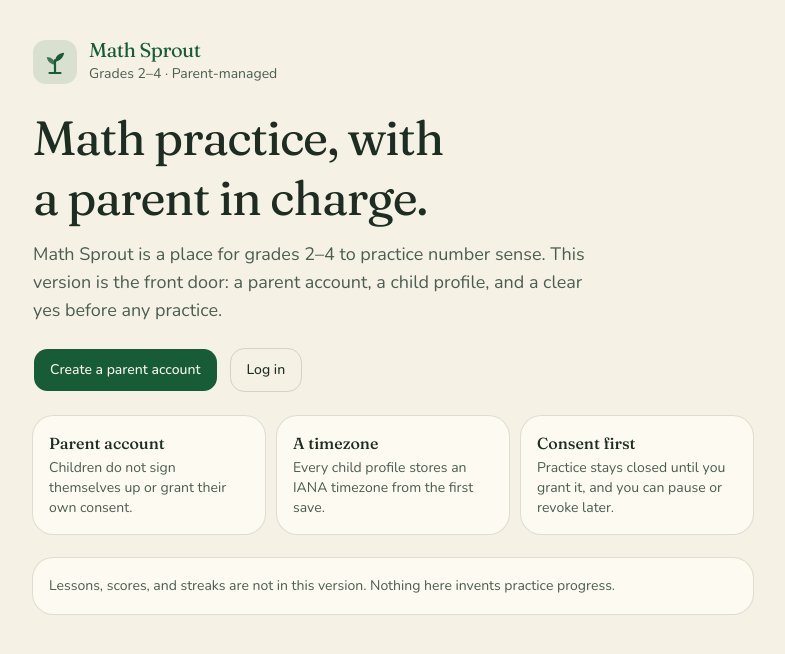
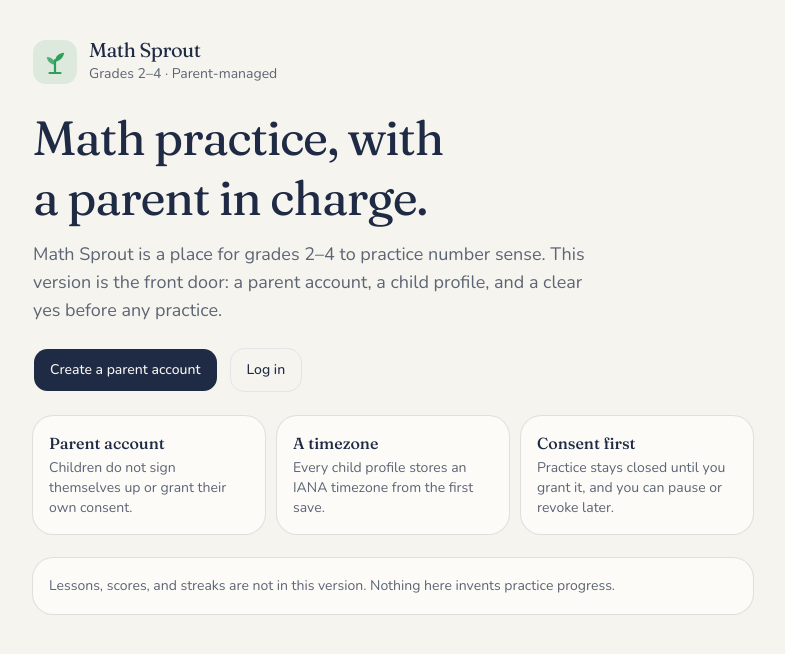
Before and after one commit to Samarths01/Math-Sprout, a Next.js app: page / in a window 1280 px wide. Shown: the top 654 px of the page, without its empty margins (247-1032 px from the left). Built offline with nearby package versions, Linux system fonts and the light colour scheme; no server answers.

Commit message:
Use one palette for child progress and verdict colors.
Flame, XP, pieces, Correct, Not yet, and difficulty steps read shared tokens. Primary buttons are ink, and green stays on the Correct verdict and the logo mark.

Co-authored-by: Samarths01 <Samarths01@users.noreply.github.com>

```diff
--- a/app/child/[id]/page.tsx
+++ b/app/child/[id]/page.tsx
@@ -44,6 +44,7 @@ export default async function ChildHomePage({
           glance={companion.glance}
           started={companion.streak.lastQualifyingDay !== null}
           sourceEventId={companion.streak.sourceEventId}
+          heat={companion.streak.state}
         />
       </main>
     </Shell>
--- a/app/globals.css
+++ b/app/globals.css
@@ -4,38 +4,52 @@
 @custom-variant dark (&:is(.dark *));
 
 :root {
-  --background: oklch(0.96 0.018 95);
-  --foreground: oklch(0.28 0.03 155);
-  --card: oklch(0.985 0.012 95);
-  --card-foreground: oklch(0.28 0.03 155);
-  --popover: oklch(0.985 0.012 95);
-  --popover-foreground: oklch(0.28 0.03 155);
-  --primary: oklch(0.42 0.09 155);
-  --primary-foreground: oklch(0.98 0.01 95);
-  --secondary: oklch(0.92 0.04 145);
-  --secondary-foreground: oklch(0.32 0.06 155);
-  --muted: oklch(0.93 0.015 95);
-  --muted-foreground: oklch(0.46 0.03 155);
-  --accent: oklch(0.9 0.045 145);
-  --accent-foreground: oklch(0.3 0.05 155);
-  --destructive: oklch(0.52 0.14 35);
-  --border: oklch(0.86 0.02 95);
-  --input: oklch(0.86 0.02 95);
-  --ring: oklch(0.55 0.08 155);
-  --chart-1: oklch(0.87 0 0);
-  --chart-2: oklch(0.556 0 0);
-  --chart-3: oklch(0.439 0 0);
-  --chart-4: oklch(0.371 0 0);
-  --chart-5: oklch(0.269 0 0);
+  --background: #f6f4ef;
+  --foreground: #1f2a44;
+  --card: #fcfbf8;
+  --card-foreground: #1f2a44;
+  --popover: #fcfbf8;
+  --popover-foreground: #1f2a44;
+  --primary: #1f2a44;
+  --primary-foreground: #f7f6f3;
+  --secondary: #eef0f4;
+  --secondary-foreground: #1f2a44;
+  --muted: #f0f1f4;
+  --muted-foreground: #5c6574;
+  --accent: #e7e9ee;
+  --accent-foreground: #1f2a44;
+  --destructive: #4a7fc1;
+  --border: #e2e4ea;
+  --input: #e2e4ea;
+  --ring: #1f2a44;
+  --chart-1: #e4e7ec;
+  --chart-2: #c5cad3;
+  --chart-3: #9aa3b2;
+  --chart-4: #6b7382;
+  --chart-5: #3e4654;
   --radius: 0.9rem;
-  --sidebar: oklch(0.985 0.012 95);
-  --sidebar-foreground: oklch(0.28 0.03 155);
-  --sidebar-primary: oklch(0.42 0.09 155);
-  --sidebar-primary-foreground: oklch(0.98 0.01 95);
-  --sidebar-accent: oklch(0.9 0.045 145);
-  --sidebar-accent-foreground: oklch(0.3 0.05 155);
-  --sidebar-border: oklch(0.86 0.02 95);
-  --sidebar-ring: oklch(0.55 0.08 155);
+  --sidebar: #fcfbf8;
+  --sidebar-foreground: #1f2a44;
+  --sidebar-primary: #1f2a44;
+  --sidebar-primary-foreground: #f7f6f3;
+  --sidebar-accent: #e7e9ee;
+  --sidebar-accent-foreground: #1f2a44;
+  --sidebar-border: #e2e4ea;
+  --sidebar-ring: #1f2a44;
+  --flame-hot: #e4572e;
+  --flame-warm: #f29e4c;
+  --flame-ember: #b5651d;
+  --flame-resting: #9aa0a6;
+  --xp: #e8b923;
+  --piece: #7c5cbf;
+  --verdict-correct: #2e9e5b;
+  --verdict-miss: #4a7fc1;
+  --logo: #2e9e5b;
+  --step-1: #e4e7ec;
+  --step-2: #c5cad3;
+  --step-3: #9aa3b2;
+  --step-4: #6b7382;
+  --step-5: #3e4654;
 }
 
 @theme inline {
@@ -70,6 +84,20 @@
   --color-sidebar-accent-foreground: var(--sidebar-accent-foreground);
   --color-sidebar-border: var(--sidebar-border);
   --color-sidebar-ring: var(--sidebar-ring);
+  --color-flame-hot: var(--flame-hot);
+  --color-flame-warm: var(--flame-warm);
+  --color-flame-ember: var(--flame-ember);
+  --color-flame-resting: var(--flame-resting);
+  --color-xp: var(--xp);
+  --color-piece: var(--piece);
+  --color-verdict-correct: var(--verdict-correct);
+  --color-verdict-miss: var(--verdict-miss);
+  --color-logo: var(--logo);
+  --color-step-1: var(--step-1);
+  --color-step-2: var(--step-2);
+  --color-step-3: var(--step-3);
+  --color-step-4: var(--step-4);
+  --color-step-5: var(--step-5);
   --font-sans: var(--font-nunito), ui-sans-serif, system-ui, sans-serif;
   --font-mono: ui-monospace, SFMono-Regular, Menlo, Monaco, Consolas, monospace;
   --font-heading: var(--font-fraunces), ui-serif, Georgia, serif;
@@ -94,7 +122,7 @@
 
 @keyframes fuel-strip-pulse {
   0% {
-    box-shadow: 0 0 0 0 color-mix(in oklch, var(--primary) 45%, transparent);
+    box-shadow: 0 0 0 0 color-mix(in srgb, var(--primary) 35%, transparent);
   }
   100% {
     box-shadow: 0 0 0 0 transparent;
--- a/components/app-header.tsx
+++ b/components/app-header.tsx
@@ -11,8 +11,8 @@ export function AppHeader({
 }) {
   return (
     <header className="flex items-center justify-between gap-3">
-      <Link href="/" className="flex items-center gap-3 text-primary">
-        <SproutMark className="size-11 shrink-0" />
+      <Link href="/" className="flex items-center gap-3 text-foreground">
+        <SproutMark className="size-11 shrink-0 text-logo" />
         <span>
           <span className="block font-heading text-xl leading-none tracking-tight">
             Math Sprout
--- a/components/build-goal-panel.tsx
+++ b/components/build-goal-panel.tsx
@@ -48,7 +48,7 @@ export function BuildGoalPanel({ build }: { build: BuildGoalProjection }) {
               data-event-id={piece?.eventId ?? ""}
               className={
                 piece
-                  ? "rounded-lg bg-secondary px-3 py-2 text-sm"
+                  ? "rounded-lg bg-piece/15 px-3 py-2 text-sm text-piece"
                   : "rounded-lg border border-dashed border-border px-3 py-2 text-sm text-muted-foreground"
               }
             >
--- a/components/mint-toast.tsx
+++ b/components/mint-toast.tsx
@@ -38,7 +38,7 @@ export function MintToast({
         role="status"
         className={
           plan.xp === "full"
-            ? "text-sm font-medium leading-6 text-primary"
+            ? "text-sm font-medium leading-6 text-foreground"
             : plan.xp === "quietXp"
               ? "text-sm font-medium leading-6 text-foreground"
               : "text-sm leading-6 text-muted-foreground"
--- a/components/practice-session.tsx
+++ b/components/practice-session.tsx
@@ -18,6 +18,7 @@ import {
 import { markFuelPulse } from "@/lib/fuel-motion";
 import { showResumeCelebration } from "@/lib/pause-hold";
 import { postPauseHoldUntilVisible } from "@/lib/pause-hold-receipt";
+import { stepClass } from "@/lib/palette";
 import { Button } from "@/components/ui/button";
 import {
   Card,
@@ -482,8 +483,15 @@ export function PracticeSession({
       ) : (
       <Card>
         <CardHeader>
-          <CardDescription>
-            Grade {item.grade} · {item.pack === "fractions" ? "Fractions" : "Operations"}
+          <CardDescription className="flex items-center gap-2">
+            <span
+              data-testid="difficulty-badge"
+              data-grade={item.grade}
+              className={`inline-flex w-fit items-center rounded-md px-2 py-0.5 text-xs font-medium ${stepClass(item.grade)}`}
+            >
+              Grade {item.grade}
+            </span>
+            <span>{item.pack === "fractions" ? "Fractions" : "Operations"}</span>
           </CardDescription>
           <CardTitle
             data-testid="practice-prompt"
--- a/components/verdict-strip.tsx
+++ b/components/verdict-strip.tsx
@@ -2,7 +2,7 @@ import { Check } from "lucide-react";
 
 /**
  * Right/wrong under the stem, before the beats.
- * Correct is a mint wash with a check. A miss is amber–coral, not alarm red.
+ * Correct is the only green. A miss is calm blue.
  */
 export function VerdictStrip({ correct }: { correct: boolean }) {
   return (
@@ -12,8 +12,8 @@ export function VerdictStrip({ correct }: { correct: boolean }) {
       role="status"
       className={
         correct
-          ? "inline-flex w-fit items-center gap-2 rounded-lg bg-secondary px-3 py-2 font-sans text-[1.2rem] font-bold leading-tight text-primary"
-          : "inline-flex w-fit items-center gap-2 rounded-lg bg-[oklch(0.94_0.045_55)] px-3 py-2 font-sans text-[1.2rem] font-bold leading-tight text-[oklch(0.40_0.08_45)]"
+          ? "inline-flex w-fit items-center gap-2 rounded-lg bg-verdict-correct/15 px-3 py-2 font-sans text-[1.2rem] font-bold leading-tight text-verdict-correct"
+          : "inline-flex w-fit items-center gap-2 rounded-lg bg-verdict-miss/15 px-3 py-2 font-sans text-[1.2rem] font-bold leading-tight text-verdict-miss"
       }
     >
       {correct ? <Check className="size-5 shrink-0" aria-hidden="true" /> : null}
--- /dev/null
+++ b/lib/palette.ts
@@ -0,0 +1,49 @@
+import type { StreakState } from "@/lib/streak";
+
+/**
+ * Shared presentation palette. Progress and verdict colors on the child
+ * surfaces read these tokens. Heat and flame-run rules do not live here.
+ * Green is the Correct verdict and the logo mark.
+ */
+export const PALETTE = {
+  flame: {
+    hot: "#E4572E",
+    warm: "#F29E4C",
+    ember: "#B5651D",
+    resting: "#9AA0A6",
+  },
+  xp: "#E8B923",
+  piece: "#7C5CBF",
+  verdict: {
+    correct: "#2E9E5B",
+    miss: "#4A7FC1",
+  },
+  ink: "#1F2A44",
+  logo: "#2E9E5B",
+  /** Neutral slate. Index 0 is the lightest step. */
+  step: ["#E4E7EC", "#C5CAD3", "#9AA3B2", "#6B7382", "#3E4654"] as const,
+} as const;
+
+/** Former forest-green primary. Buttons and progress must not use it. */
+export const OLD_BRAND_GREEN = "oklch(0.42 0.09 155)";
+
+export const FLAME_CLASS: Record<StreakState, string> = {
+  hot: "text-flame-hot",
+  warm: "text-flame-warm",
+  ember: "text-flame-ember",
+  dormant: "text-flame-resting",
+};
+
+/**
+ * Server heat states. Hot, Warm, and Ember use their tokens.
+ * Quiet, cooled, and dormant use resting. This does not decide the state.
+ */
+export function flameClass(state: StreakState): string {
+  return FLAME_CLASS[state];
+}
+
+/** Grade 2 is the lightest slate. Each higher grade is one step darker. */
+export function stepClass(grade: number): string {
+  const index = Math.min(PALETTE.step.length, Math.max(1, grade - 1));
+  return `bg-step-${index} text-foreground`;
+}
```
Also changed, not shown: components/child-home.tsx (+8 -9 lines), components/fuel-strip.tsx (+33 -3 lines), 2 other files (tests, documents, lock files or other folders).
